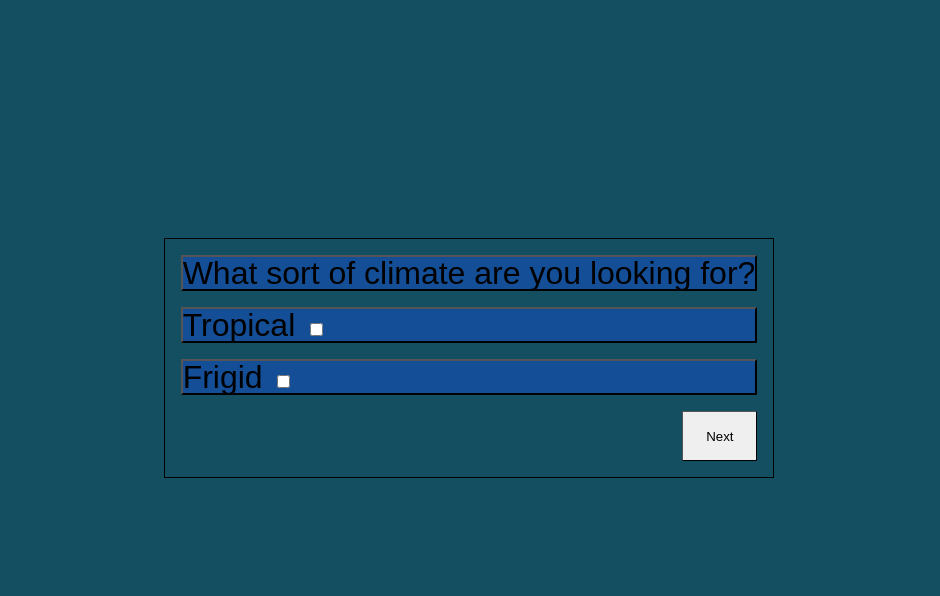
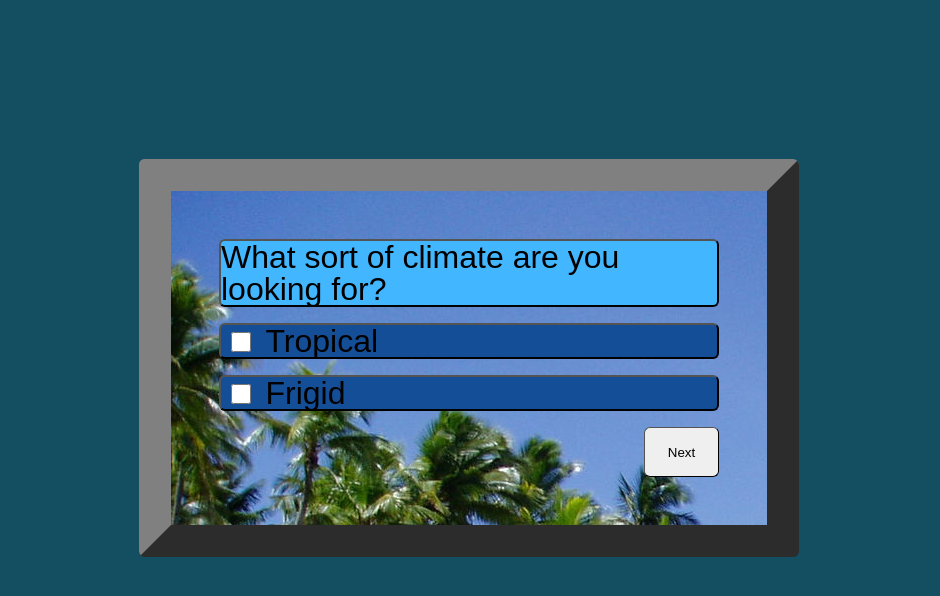
Before and after one commit to AlMonkman/Where-To-, a plain HTML site: page questions.html in a window 1280 px wide. Shown: the part 42-638 px from the top of the page, without its empty margins (171-1111 px from the left). Drawn offline with Linux system fonts and the light colour scheme.

Commit message:
styled form

```diff
--- a/CSS/style.css
+++ b/CSS/style.css
@@ -104,16 +104,19 @@ header .navigation .navigation-items a{
   #questionnaire{
     display: flex;
     justify-content: center;
-    width: max-content;
-    border: thin black solid;
+    width: 75%;
+    border: 2rem gray outset;
+    border-radius: 6px;
+    background-image: url("../Img/tropical.jpg");
     margin:auto;
-    padding: 1rem;
+    padding: 3rem;
   }
 
   legend{
     margin-bottom: 1rem;
-    background-color: rgb(20, 78, 150);
+    background-color: #42B7FF;
     border: outset black 2px;
+    border-radius: 6px;
     font-size: xx-large;
   }
 
@@ -123,15 +126,22 @@ header .navigation .navigation-items a{
     font-size: xx-large;
   }
 
+  input{
+    width: 40px;
+    height: 20px;
+  }
+
   #answer-one{
     background-color: rgb(20, 78, 150);
     border: outset black 2px;
+    border-radius: 6px;
     margin-bottom: 1rem;
   }
 
   #answer-two{
     background-color: rgb(20, 78, 150);
     border: outset black 2px;
+    border-radius: 6px;
   }
 
   button{
@@ -139,6 +149,7 @@ header .navigation .navigation-items a{
     width: 75px;
     height: 50px;
     border: thin black outset;
+    border-radius: 6px;
     margin-top: 1rem;
     float: right;
 
--- a/questions.html
+++ b/questions.html
@@ -31,13 +31,15 @@
           <legend>What sort of climate are you looking for?</legend>
 
           <div id="answer-one">
+            <input id="Tropical" type="checkbox" name="Tropical">
             <label for="Tropical">Tropical</label>
-            <input id="Tropical" type="checkbox" name="Tropical">
+
           </div>
 
           <div id="answer-two">
+            <input id="Frigid" type="checkbox" name="minimum">
             <label for="Frigid">Frigid</label>
-            <input id="Frigid" type="checkbox" name="minimum">
+
           </div>
           <button type="submit">Next</button>
         </fieldset>
```
Also changed, not shown: Img/tropical.jpg (added).
